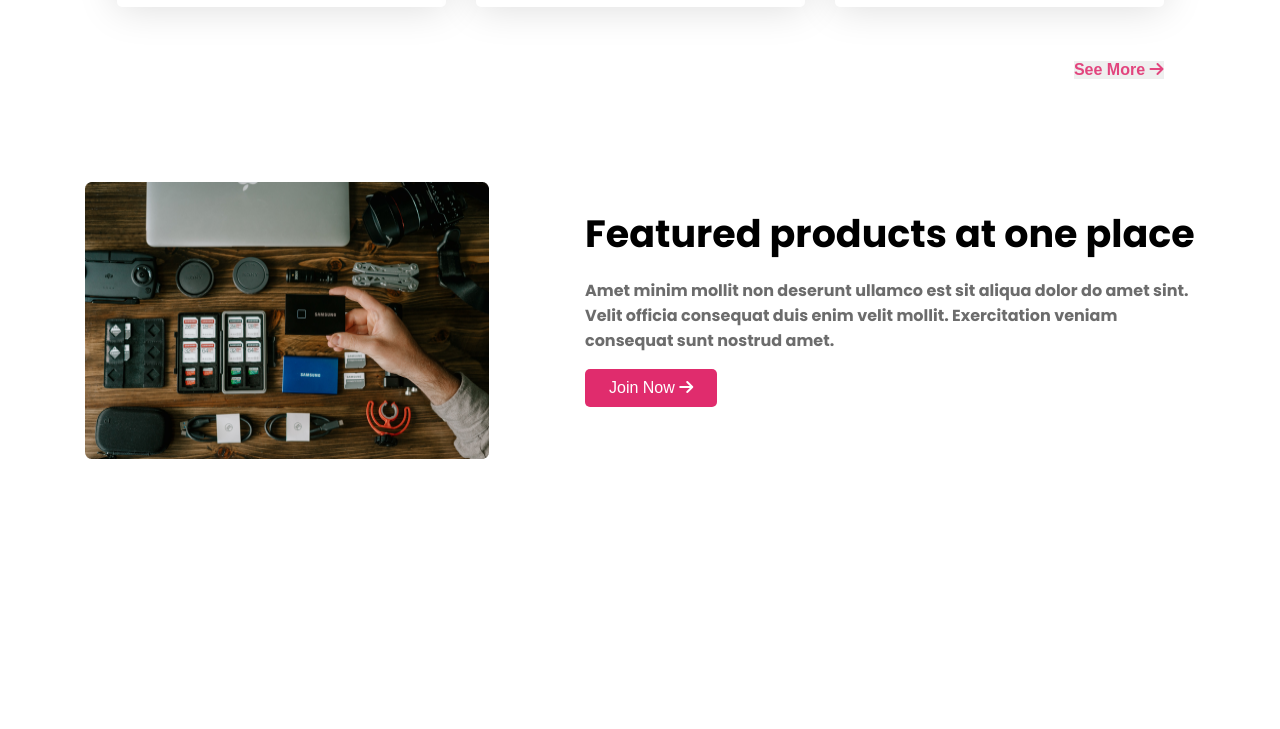
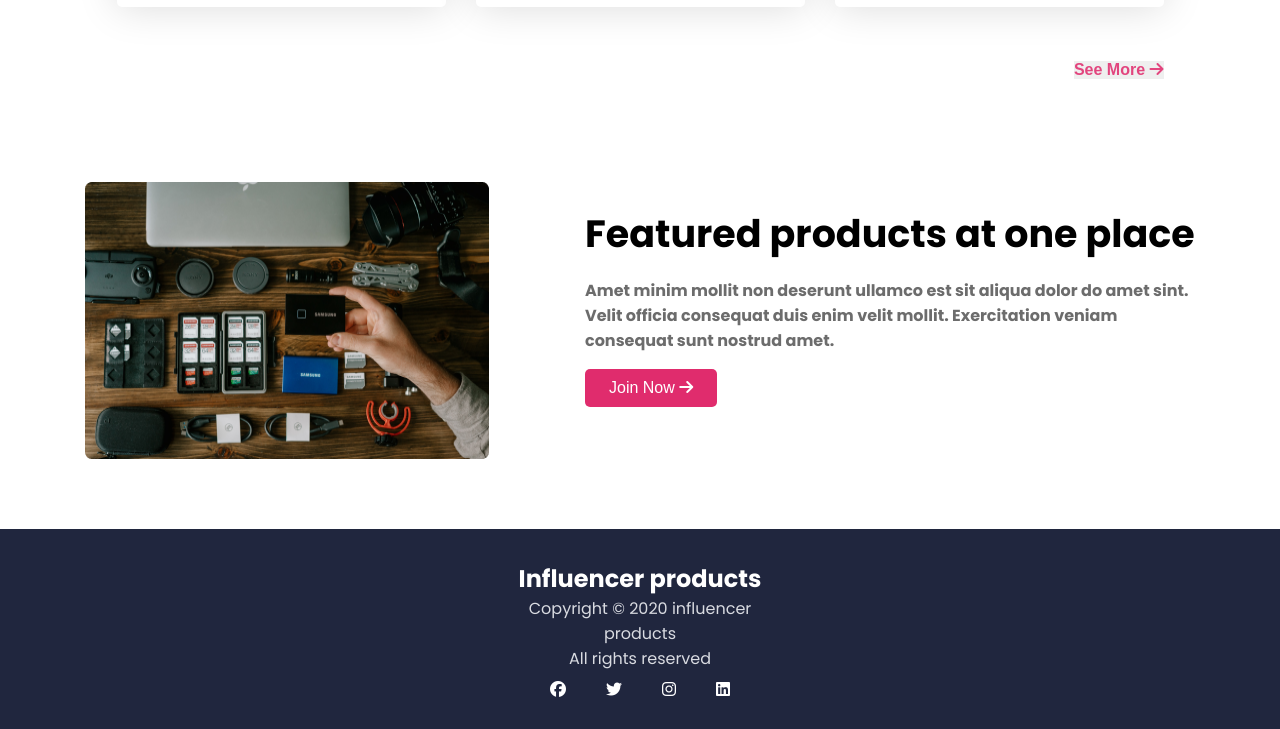
Before and after one commit to SaddamHosen42/Influencer, a plain HTML site: page index.html in a window 1280 px wide. Shown: the part 2608-3337 px from the top of the page. Before the commit the page ends 3137 px from the top, so only its background shows below. Drawn offline with Linux system fonts and the light colour scheme.

Commit message:
add footer section

```diff
--- a/index.html
+++ b/index.html
@@ -227,7 +227,19 @@
          </section>
     </main>
     <footer>
-
+        <section class="footer-container display-flex">
+            <div class="footer-content text-center">
+                <h3 class="footer-title">Influencer products</h3>
+                <p class="footer-description">Copyright © 2020  influencer products</p>
+                <p class="footer-description">All rights reserved</p>
+                <div class="icon display-flex">
+                    <i class="fa-brands fa-facebook"></i>
+                    <i class="fa-brands fa-twitter"></i>
+                    <i class="fa-brands fa-instagram"></i>
+                    <i class="fa-brands fa-linkedin"></i>
+                </div>
+            </div>
+        </section>
     </footer>
 </body>
 
--- a/styles/style.css
+++ b/styles/style.css
@@ -167,45 +167,87 @@
 .btn-right {
     text-align: right;
 }
-#arrow-white{
+
+#arrow-white {
     color: white;
 }
+
 .btn {
     color: rgba(224, 44, 109, 0.87);
     font-weight: 700;
     font-size: 1rem;
     border: none;
 }
-#red-btn{
-    color:rgba(224, 44, 109, 0.87) ;
+
+#red-btn {
+    color: rgba(224, 44, 109, 0.87);
 }
+
 /* Featured products related styles */
-.featured-products{
+.featured-products {
     max-width: 1110px;
     margin: 70px auto;
     justify-content: space-between;
 }
-.products-img{
+
+.products-img {
     max-width: 404px;
 }
-.products-img img{
+
+.products-img img {
     width: 100%;
     height: 100%;
 }
-.products-content{
+
+.products-content {
     max-width: 610px;
     margin: 23px 0;
 }
-.products-title{
+
+.products-title {
     font-size: 2.375rem;
     font-weight: 700;
 }
-.products-description{
+
+.products-description {
     color: rgb(108, 108, 108);
     font-size: 1rem;
     font-weight: 700;
     margin: 16px 0;
 }
+
+/* footer section styles */
+footer {
+    width: 100%;
+}
+
+.footer-container {
+    height: 200px;
+    background: #20263e;
+    align-items: center;
+}
+
+.footer-content {
+    max-width: 262px;
+    color: white;
+    margin: 0 auto;
+}
+
+.footer-title {
+    font-size: 1.5rem;
+    font-weight: 700;
+}
+
+.footer-description {
+    color: rgb(217, 219, 225);
+}
+
+.icon {
+    margin-top: 10px;
+    justify-content: center;
+    gap: 40px;
+}
+
 /* responsive media query */
 
 /* small device */
@@ -214,7 +256,7 @@
     .navbar,
     .header-container,
     .card-container,
-    .products-content{
+    .products-content {
         flex-direction: column;
         justify-content: center;
         align-items: center;
@@ -237,6 +279,7 @@
     .header-image img {
         max-width: 200px;
     }
+
     .sponsor {
         flex-wrap: wrap;
         justify-content: center;
@@ -247,9 +290,11 @@
     .sponsor img {
         max-width: 60px;
     }
-    .products-img img{
+
+    .products-img img {
         max-width: 350px;
     }
+
     .card-container {
         display: flex;
         flex-direction: colomn;
@@ -263,10 +308,15 @@
     .products-img {
         text-align: center;
     }
+
+    footer {
+        width: 100%;
+    }
 }
 
 /* medium device */
 @media screen and (min-width: 576px) and (max-width: 992px) {
+
     .header-container,
     .featured-products {
         flex-direction: column-reverse;
@@ -288,4 +338,8 @@
     .featured-products {
         text-align: center;
     }
+
+    footer {
+        width: 100%;
+    }
 }
```
